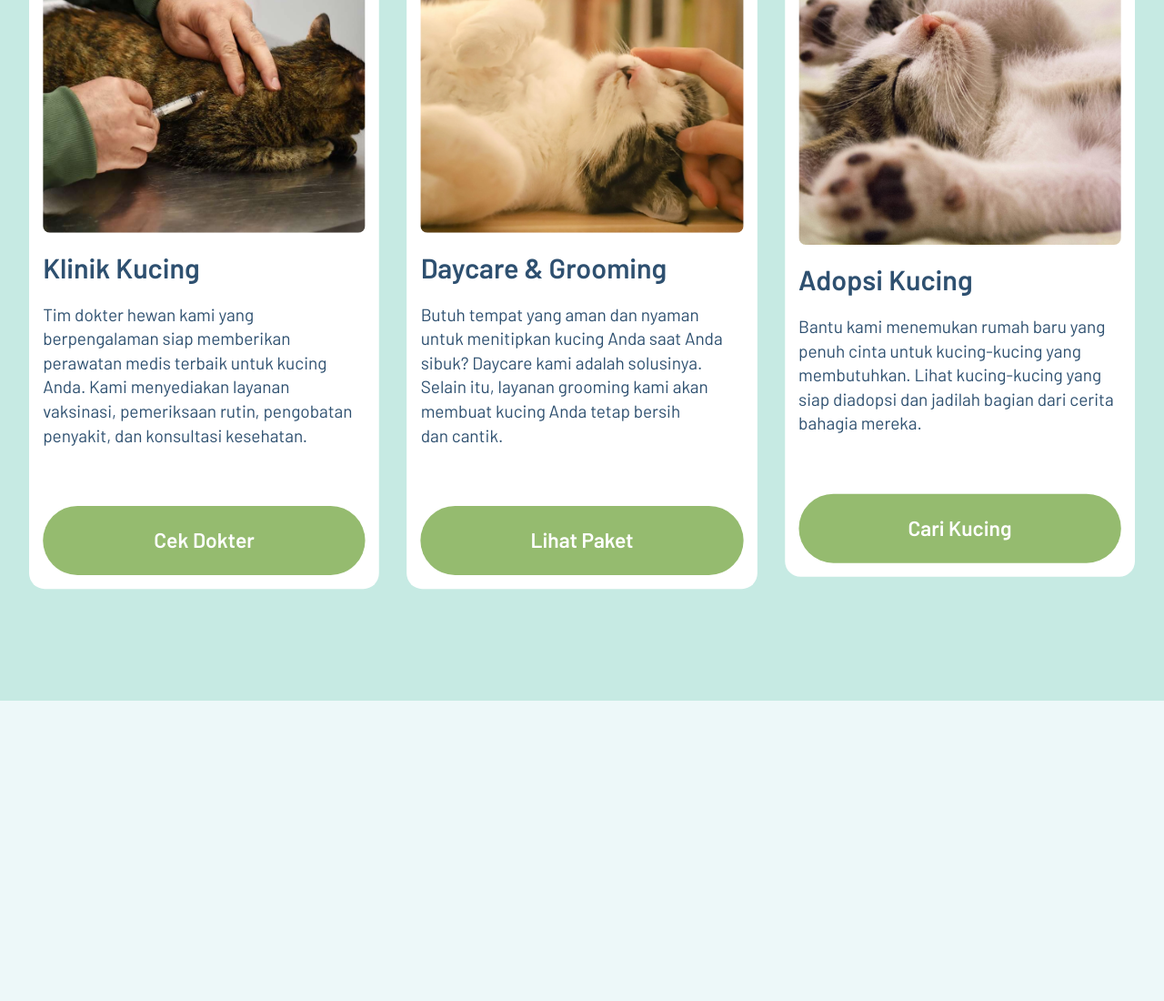
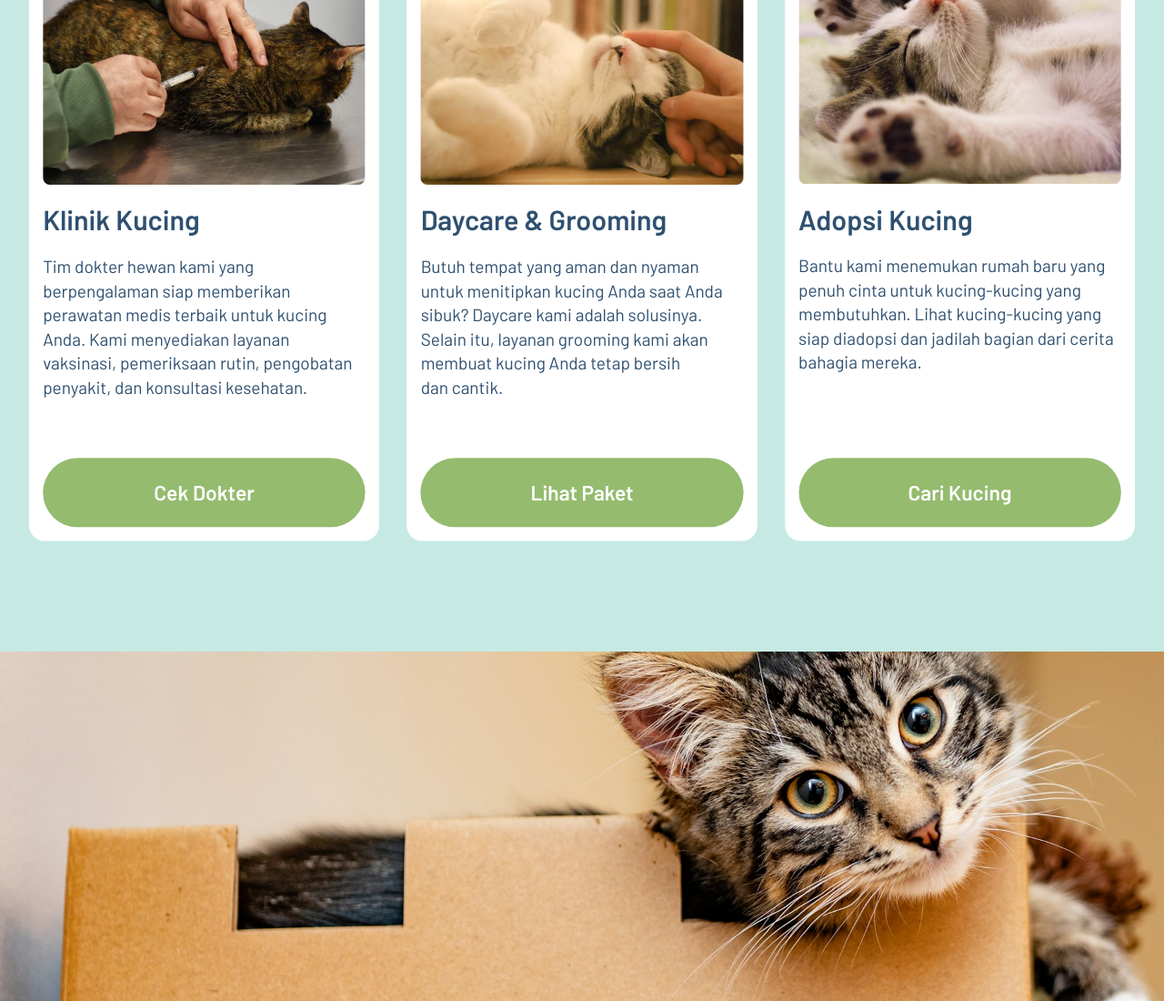
Before and after one commit to yasin-codes/asat-web, a website: page src/index.html in a window 1280 px wide. Shown: the part 1408-2508 px from the top of the page at 91% size. Before the commit the page ends 2178 px from the top, so only its background shows below. Drawn offline with Linux system fonts and the light colour scheme.

Commit message:
added bg for section maps and fixed height of the 3rd card from section service

```diff
--- a/src/index.html
+++ b/src/index.html
@@ -9,7 +9,7 @@
     <link href="https://fonts.googleapis.com/css2?family=Barlow:ital,wght@0,100;0,200;0,300;0,400;0,500;0,600;0,700;0,800;0,900;1,100;1,200;1,300;1,400;1,500;1,600;1,700;1,800;1,900&display=swap" rel="stylesheet" />
   </head>
   <body class="bg-light">
-    <nav class="flex scale-95 bg-[url('/public/img/paw-pattern-light.png')] bg-white flex-row justify-between my-5 px-10 py-4 rounded-full overflow-hidden top-0 fixed w-full z-50 drop-shadow-[0_6px_18px_rgba(0,0,0,5%)]">
+    <nav class="flex scale-95 bg-[url('/public/img/paw-pattern-light.png')] bg-white flex-row justify-between my-5 px-10 py-4 rounded-full overflow-hidden top-0 fixed w-full z-50 drop-shadow-[0_6px_18px_rgba(0,0,0,5%)] overflow-hidden">
       <a href="#">
         <img src="/public/img/logo.svg" alt="" class="z-10 flex items-center" />
       </a>
@@ -62,27 +62,30 @@
       <div class="bg-greenish flex flex-col justify-center items-center pt-32 pb-16">
         <h2 class="text-dark font-['Barlow'] font-black text-[64px]">Our Services</h2>
         <div class="flex flex-row justify-center items-center gap-8 scale-95 py-10">
-          <div class="flex flex-col w-4/12 p-4 rounded-[18px] bg-white text-dark">
+          <div class="flex flex-col w-4/12 h-[700px] p-4 rounded-[18px] bg-white text-dark">
             <img src="/public/img/service-klinik.jpeg" class="w-[560px] h-[326px] object-cover overflow-hidden rounded-[8px]" alt="" />
             <h3 class="font-['Barlow'] font-semibold text-[32px] py-4 text-pretty">Klinik Kucing</h3>
             <p class="font-['Barlow'] font-normal text-xl text-pretty">Tim dokter hewan kami yang berpengalaman siap memberikan perawatan medis terbaik untuk kucing Anda. Kami menyediakan layanan vaksinasi, pemeriksaan rutin, pengobatan penyakit, dan konsultasi kesehatan.</p>
             <a href="#" class="bg-green text-white font-['Barlow'] text-2xl font-semibold p-6 rounded-full justify-center flex mt-[68px]">Cek Dokter</a>
           </div>
-          <div class="flex flex-col w-4/12 p-4 rounded-[18px] bg-white text-dark">
+          <div class="flex flex-col w-4/12 h-[700px] p-4 rounded-[18px] bg-white text-dark">
             <img src="/public/img/service-daycare.webp" class="w-[560px] h-[326px] object-cover overflow-hidden rounded-[8px]" alt="" />
             <h3 class="font-['Barlow'] font-semibold text-[32px] py-4 text-pretty">Daycare & Grooming</h3>
             <p class="font-['Barlow'] font-normal text-xl text-pretty">Butuh tempat yang aman dan nyaman untuk menitipkan kucing Anda saat Anda sibuk? Daycare kami adalah solusinya. Selain itu, layanan grooming kami akan membuat kucing Anda tetap bersih dan cantik.</p>
             <a href="#" class="bg-green text-white font-['Barlow'] text-2xl font-semibold p-6 rounded-full justify-center flex mt-[68px]">Lihat Paket</a>
           </div>
-          <div class="flex flex-col w-4/12 p-4 rounded-[18px] bg-white text-dark">
+          <div class="flex flex-col w-4/12 h-[700px] p-4 rounded-[18px] bg-white text-dark">
             <img src="/public/img/service-adopsi.jpeg" class="w-[560px] h-[326px] object-cover overflow-hidden rounded-[8px]" alt="" />
             <h3 class="font-['Barlow'] font-semibold text-[32px] py-4 text-pretty">Adopsi Kucing</h3>
             <p class="font-['Barlow'] font-normal text-xl text-pretty">Bantu kami menemukan rumah baru yang penuh cinta untuk kucing-kucing yang membutuhkan. Lihat kucing-kucing yang siap diadopsi dan jadilah bagian dari cerita bahagia mereka.</p>
-            <a href="#" class="bg-green text-white font-['Barlow'] text-2xl font-semibold p-6 rounded-full justify-center flex mt-[68px]">Cari Kucing</a>
+            <a href="#" class="bg-green text-white font-['Barlow'] text-2xl font-semibold p-6 rounded-full justify-center flex mt-[97px]">Cari Kucing</a>
           </div>
         </div>
       </div>
     </section>
+    <section>
+      <div class="bg-[url('/public/img/big-cat-img.jpg')] bg-cover bg-center h-96 w-full"></div>
+    </section>
     <script src="script.js"></script>
   </body>
 </html>
```
Also changed, not shown: public/img/big-cat-img.jpg (added), src/output.css.
